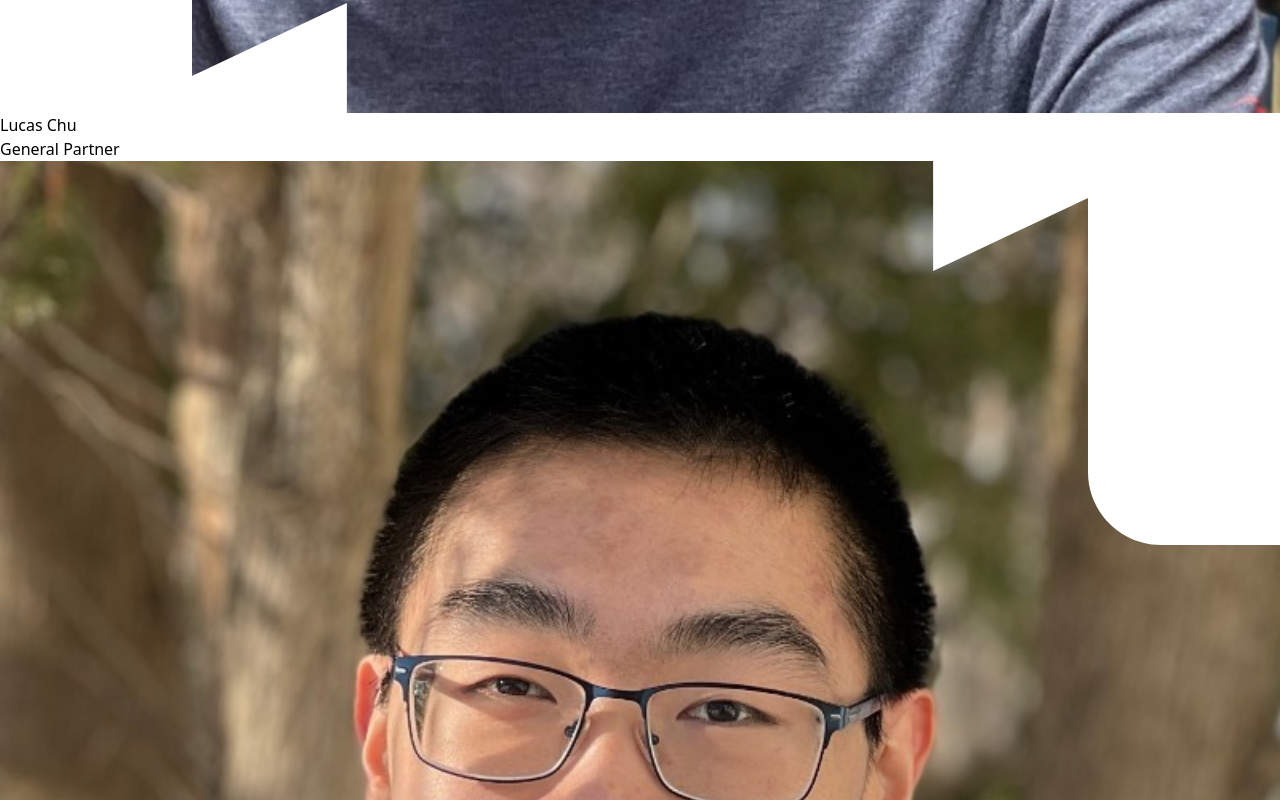
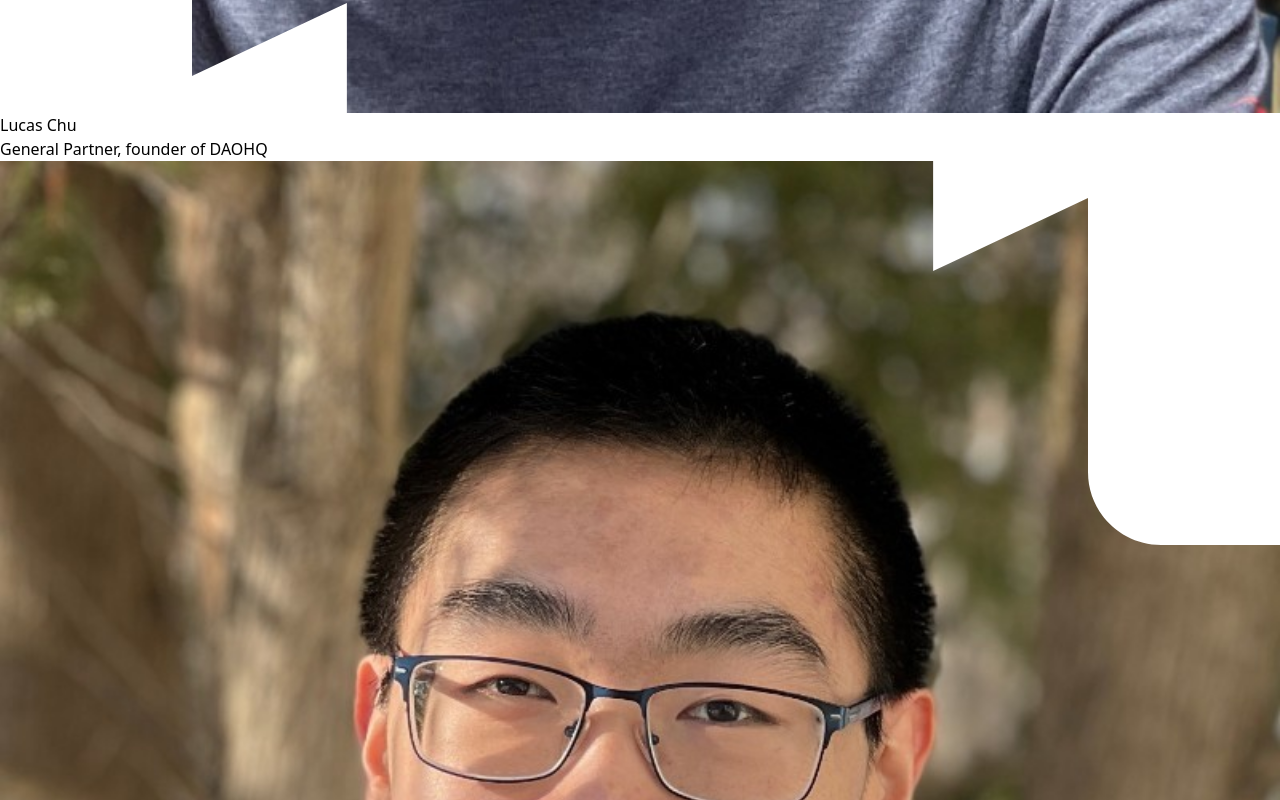
Before and after one commit to gaberomualdo/dropout-society-site, a Next.js app: page / in a window 1280 px wide. Shown: the part 2280-3080 px from the top of the page. Built offline with nearby package versions, Linux system fonts and the light colour scheme.

Commit message:
feat: add details to copy

```diff
--- a/src/components/Speakers.jsx
+++ b/src/components/Speakers.jsx
@@ -12,27 +12,27 @@ import lucas from '@/images/avatars/lucas.jpg'
 const team = [
   {
     name: 'Lucas Chu',
-    role: 'General Partner',
+    role: 'General Partner, founder of DAOHQ',
     image: lucas,
   },
   {
     name: 'Andrew Wang',
-    role: 'General Partner',
+    role: 'General Partner, founder of The UR VR',
     image: andrew,
   },
   {
     name: 'Jose Betancourt',
-    role: 'General Partner',
+    role: 'General Partner, founder of Ontropy',
     image: jose,
   },
   {
     name: 'Gabriel Romualdo',
-    role: 'General Partner',
+    role: 'General Partner, founder of Thirdbuy',
     image: gabriel,
   },
   {
     name: 'Shafqat Huq',
-    role: 'Director',
+    role: 'Director, founder of FestFriends',
     image: shafqat,
   },
 ]
```
